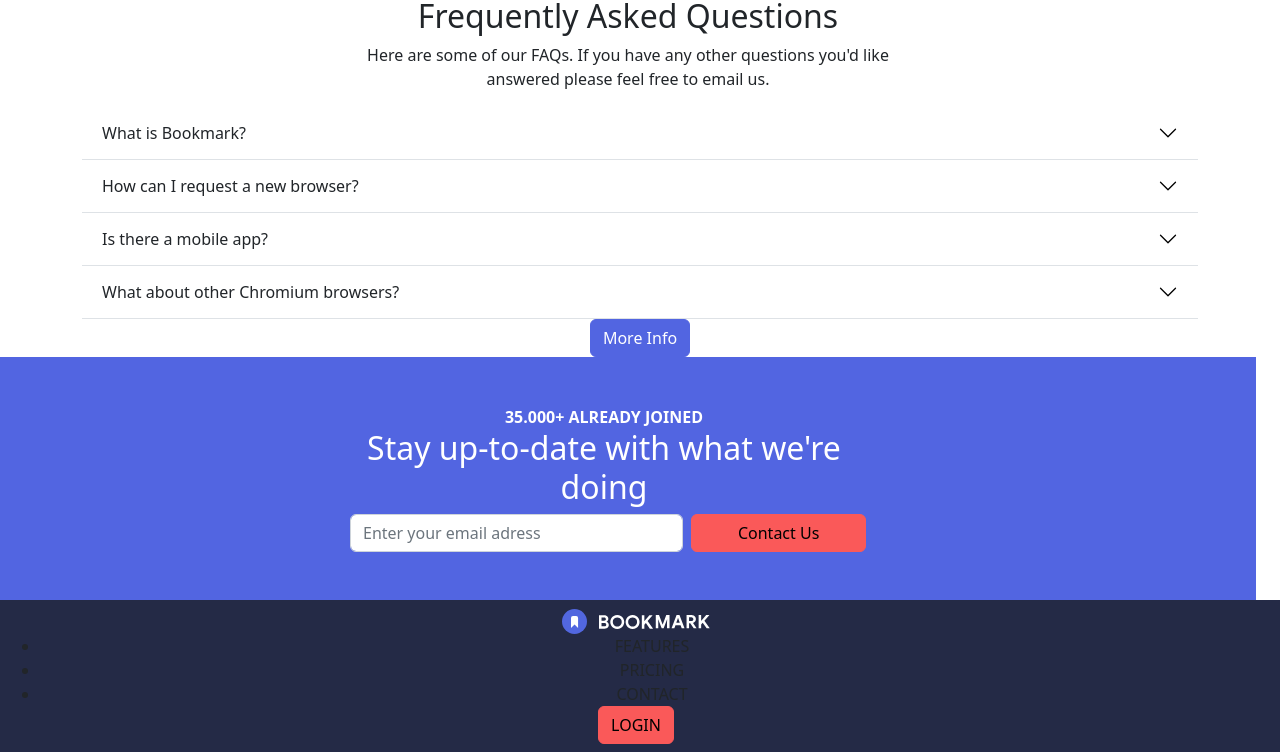
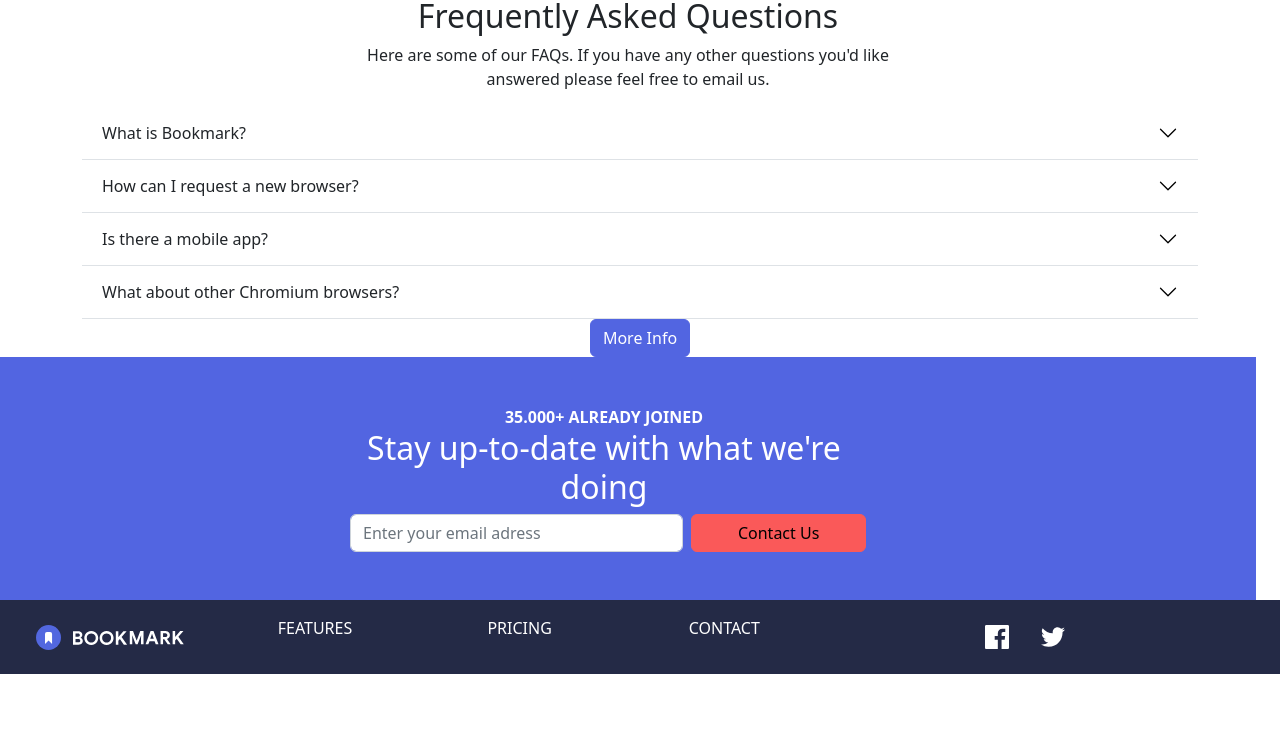
Before and after one commit to Nacho1886/sprint2, a website: page index.html in a window 1280 px wide. Shown: the part 1499-2251 px from the top of the page. After the commit the page ends 2173 px from the top, so only its background shows below. Drawn offline with nearby package versions, Linux system fonts and the light colour scheme.

Commit message:
peleando con el footer

```diff
--- a/index.html
+++ b/index.html
@@ -307,23 +307,24 @@
             </div>
             <div class="col-md-3"></div>
         </summary>
-        <nav class="row container-fluid colorFooter">
-            <div class="container-fluid m-2">
-                <a href="#"><img class="img-fluid colorLogo"
-                        src="recursos_projecte_sprint_2\Imagenes\logo-bookmark-footer.svg" alt="logo"></a>
-                <div>
-                    <ul class="ms-auto mb-2 mb-lg-0">
-                        <li class="">
-                            <a class="nav-link" aria-current="page" href="#">FEATURES</a>
-                        </li>
-                        <li class="">
-                            <a class="nav-link" href="#">PRICING</a>
-                        </li>
-                        <li class="">
-                            <a class="nav-link" href="#">CONTACT</a>
-                        </li>
-                    </ul>
-                    <button class="btn btn-secondary" type="submit">LOGIN</button>
+        <nav class="row container-fluid colorFooter p-2">
+            <div class="container-fluid row justify-content-center">
+                <div class="col-12 col-md-8 row">
+                    <a href="#" class="col-md-3 p-3"><img class="img-fluid"
+                            src="recursos_projecte_sprint_2\Imagenes\logo-bookmark-footer.svg" alt="logo"></a>
+                    <a class="colorWhite col-md-3 p-2" href="#">FEATURES</a>
+                    <a class="colorWhite col-md-3 p-2" href="#">PRICING</a>
+                    <a class="colorWhite col-md-3 p-2" href="#">CONTACT</a>
+                </div>
+                <div class="col-md-4 row justify-content-center align-items-center">
+                    <a href="#" class="w-auto col-md-6 p-2">
+                        <img class="w-auto col-md-6 p-2" src="recursos_projecte_sprint_2\Imagenes\icon-facebook.svg"
+                        alt="facebook">
+                    </a>
+                    <a href="#" class="w-auto col-md-6 p-2 svgHover">
+                        <img class="w-auto col-md-6 p-2 svgHover" src="recursos_projecte_sprint_2\Imagenes\icon-twitter.svg"
+                            alt="twitter">
+                    </a>
                 </div>
             </div>
         </nav>
--- a/sass/_footer-menu.scss
+++ b/sass/_footer-menu.scss
@@ -2,6 +2,16 @@
     background-color: #242a46;
 }
 
-.colorLogo {
-    color: white!important;
+.colorWhite {
+    text-decoration: none;
+    color: white;
 }
+
+.colorWhite:hover {
+    text-decoration: none;
+    color: #FA5959;
+}
+
+.svgHover:hover {
+    fill: #FA5959;
+}
--- a/sass/custom.scss
+++ b/sass/custom.scss
@@ -25,6 +25,8 @@ body > * {
   border-radius: 0 100px 100px 0;
 }
 
+
+
 @import "main-menu";
 @import "footer-menu";
 @import "../node_modules/bootstrap/scss/bootstrap"
```
Also changed, not shown: sass/custom.css, 1 other file.
